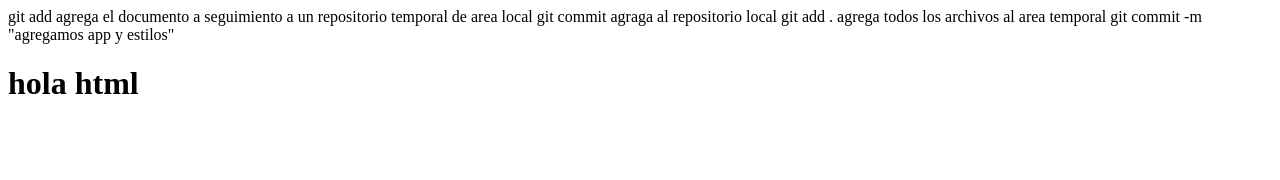
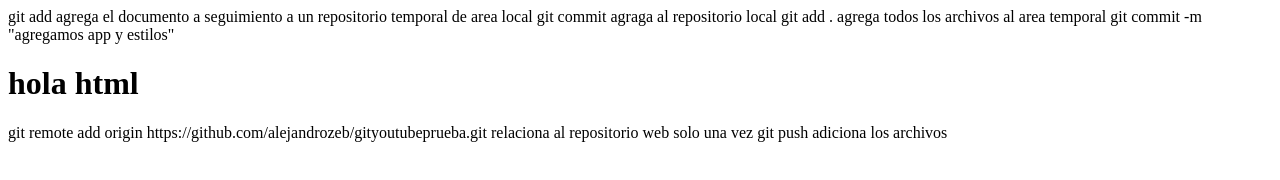
Before and after one commit to alejandrozeb/gityoutubeprueba, a plain HTML site: page index.html in a window 1280 px wide. Drawn offline with Linux system fonts and the light colour scheme.

Commit message:
agregamos comentario de push

```diff
--- a/index.html
+++ b/index.html
@@ -13,5 +13,8 @@
     git add . agrega todos los archivos al area temporal
     git commit -m "agregamos app y estilos"
     <h1>hola html</h1>
+    git remote add origin https://github.com/alejandrozeb/gityoutubeprueba.git
+    relaciona al repositorio web solo una vez
+    git push adiciona los archivos
 </body>
 </html>
```
